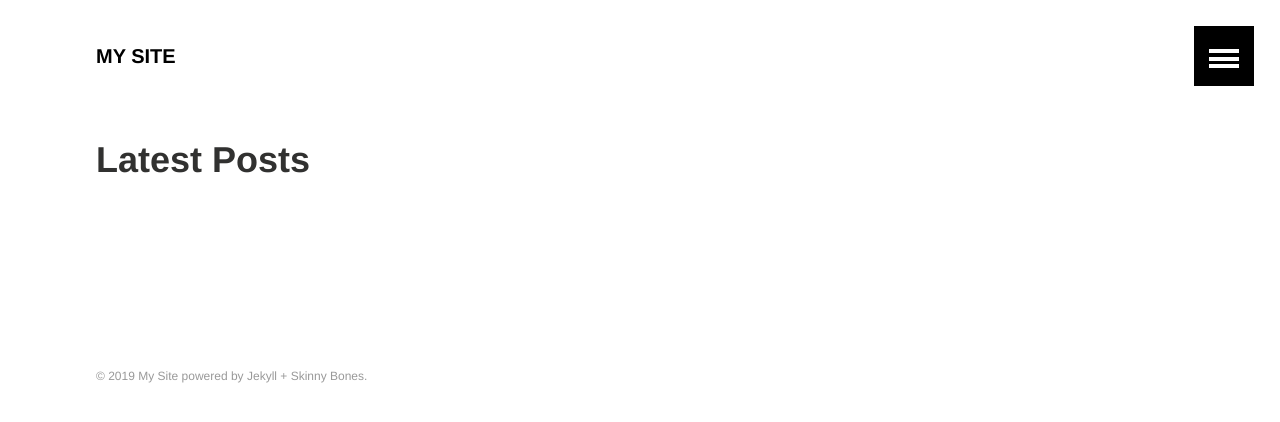
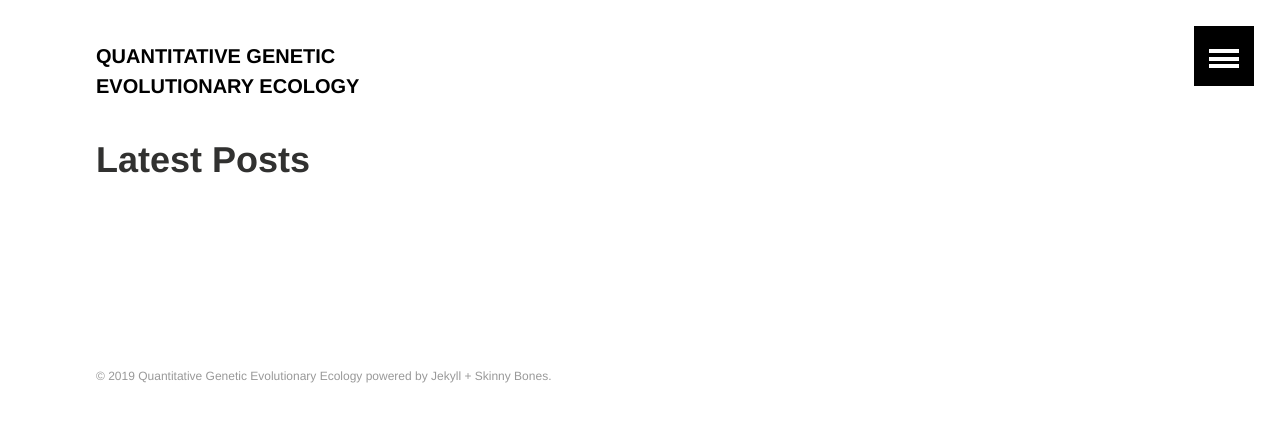
Before and after one commit to qgevoeco/qgevoeco.github.io, a Jekyll site: the page built from index.md, in a window 1280 px wide. Shown: the top 422 px of the page. Built offline with Jekyll 4.4.1, drawn with Linux system fonts in a browser that asks for light colours.

Commit message:
make preliminary and basic changes to see results

```diff
--- a/_config.yml
+++ b/_config.yml
@@ -1,8 +1,8 @@
 # Site wide configuration
 
-title: "My Site"
-description: "This is a description of my awesome site."
-logo: # 120x120 px default image used for Twitter summary card
+title: "Quantitative Genetic Evolutionary Ecology"
+description: "The Wolak Research Group at Auburn University."
+logo: Warlak_siteLogoCard240px.png # 120x120 px default image used for Twitter summary card MEW used 240px because 120px was blotchy
 teaser: # 400x250 px default teaser image used in image archive grid
 locale: en
 url:
```
